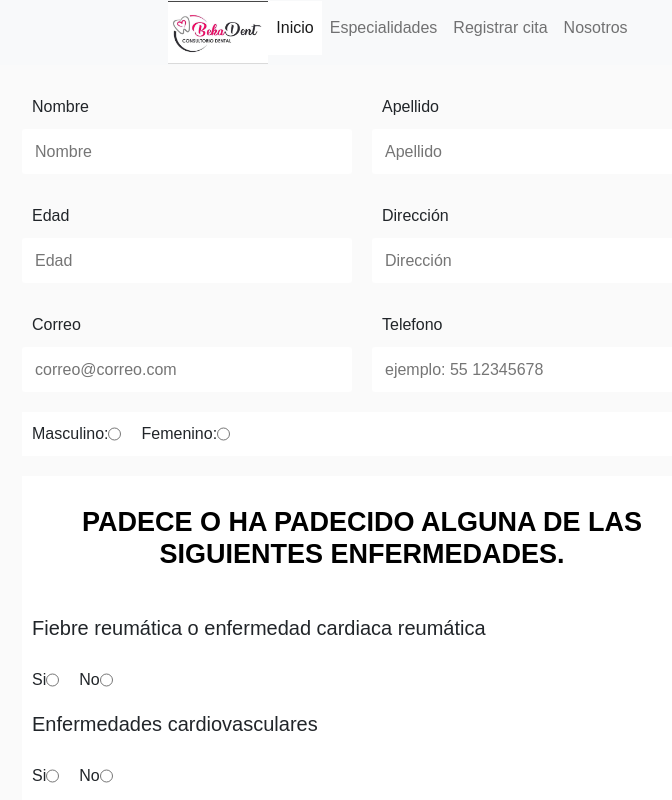
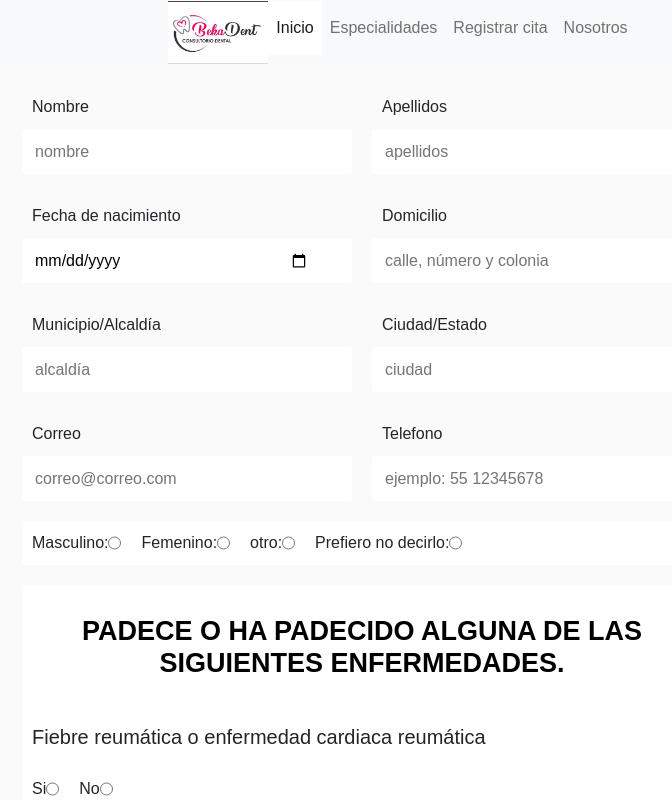
Before and after one commit to JeanAlarcon/Consultorio, a React (Create React App) app: page /nuevoPaciente in a window 1280 px wide. Shown: the top 800 px of the page, without its empty margins (298-970 px from the left). Built offline with nearby package versions, Linux system fonts and the light colour scheme; no server answers.

Commit message:
actualizacion de campos de formulario

```diff
--- a/src/Paginas/Pacientes/PacienteForm.js
+++ b/src/Paginas/Pacientes/PacienteForm.js
@@ -11,26 +11,21 @@ const App = () => {
   const [apellido, cambiarApellido] = useState({campo: '', valido: null});
   const [edad, cambiarEdad] = useState({campo: '', valido: null});
   const [direccion, cambiarDireccion] = useState({campo: '', valido: null});
+  const [municipio, cambiarMunicipio] = useState({campo: '', valido: null});
+  const [region, cambiarRegion] = useState({campo: '', valido: null});
   const [correo, cambiarCorreo] = useState({campo: '', valido: null});
   const [telefono, cambiarTelefono] = useState({campo: '', valido: null});
   const [terminos, cambiarTerminos] = useState({});
   const [formularioValido, cambiarFormularioValido] = useState(null);
 
   const expresiones = {
-    direccion: /^[a-zA-Z0-9\s\-.,#]{1,40}$/, // Letras, numeros, guion_bajo y signo gato
+    direccion: /^[a-zA-Z0-9\s\-.,#,/]{1,40}$/, // Letras, numeros, guion_bajo, signo gato y diagonal
     nombre: /^[a-zA-ZÀ-ÿ\s]{1,40}$/, // Letras y espacios, pueden llevar acentos.
     //password: /^.{4,12}$/, // 4 a 12 digitos.
     correo: /^[a-zA-Z0-9_.+-]+@[a-zA-Z0-9-]+\.[a-zA-Z0-9-.]+$/,
     telefono: /^[0-9\s-]{10,14}$/, // 10 a 14 numeros.
     edad: /^[0-9]{1,2}$/ // 1 a 2 numeros.
   }
-
-  //const handleChecked = async (e) => {
-    //cambiarTerminos({
-      //...terminos,
-      //[e.target.name] : e.target.checked
-    //});
-  //}
 
   const handleChecked = async (e) => {
     const {name, value} = e.target;
@@ -49,7 +44,8 @@ const App = () => {
       apellido.valido === 'true' &&
       edad.valido === 'true' &&
       direccion.valido === 'true' &&
-      correo.valido === 'true' &&
+      municipio.valido === 'true' &&
+      region.valido === 'true' &&
       telefono.valido === 'true'
 
     ){
@@ -58,6 +54,8 @@ const App = () => {
       cambiarApellido({campo: '', valido: null});
       cambiarEdad({campo: '', valido: null});
       cambiarDireccion({campo: '', valido: null});
+      cambiarMunicipio({campo: '', valido: null});
+      cambiarRegion({campo: '', valido: null});
       cambiarCorreo({campo: '', valido: null});
       cambiarTelefono({campo: '', valido: null});
       cambiarTerminos(false);
@@ -68,6 +66,8 @@ const App = () => {
         apellido: apellido.campo,
         edad: edad.campo,
         direccion: direccion.campo,
+        municipio: municipio.campo,
+        region: region.campo,
         correo: correo.campo,
         telefono: telefono.campo,
         terminos: terminos,
@@ -93,7 +93,7 @@ const App = () => {
               cambiarEstado = {cambiarNombre}
               tipo = "text"
               label = "Nombre"
-              placeholder = "Nombre"
+              placeholder = "nombre"
               name = "nombre"
               leyendaError = "Debes utilizar solo letras"
               expresionRegular = {expresiones.nombre}
@@ -103,8 +103,8 @@ const App = () => {
               estado = {apellido}
               cambiarEstado = {cambiarApellido}
               tipo = "text"
-              label = "Apellido"
-              placeholder = "Apellido"
+              label = "Apellidos"
+              placeholder = "apellidos"
               name = "apellido"
               leyendaError = "Debes utilizar solo letras"
               expresionRegular = {expresiones.nombre}
@@ -113,24 +113,47 @@ const App = () => {
           <ComponenteInput
               estado = {edad}
               cambiarEstado = {cambiarEdad}
-              tipo = "text"
-              label = "Edad"
-              placeholder = "Edad"
-              name = "edad"
+              tipo = "date"
+              label = "Fecha de nacimiento"
+              placeholder = "fecha"
+              name = "fecha"
               leyendaError = "Debes utilizar solo números"
-              expresionRegular = {expresiones.edad}
+              expresionRegular = {expresiones.direccion}
           />
 
           <ComponenteInput
               estado = {direccion}
               cambiarEstado = {cambiarDireccion}
               tipo = "text"
-              label = "Dirección"
-              placeholder = "Dirección"
+              label = "Domicilio"
+              placeholder = "calle, número y colonia"
               name = "direccion"
               leyendaError = "Debes utilizar letras, números y #"
               expresionRegular = {expresiones.direccion}
           />
+
+          <ComponenteInput
+              estado = {municipio}
+              cambiarEstado = {cambiarMunicipio}
+              tipo = "text"
+              label = "Municipio/Alcaldía"
+              placeholder = "alcaldía"
+              name = "direccion"
+              leyendaError = "Debes utilizar letras"
+              expresionRegular = {expresiones.nombre}
+          />
+
+          <ComponenteInput
+              estado = {region}
+              cambiarEstado = {cambiarRegion}
+              tipo = "text"
+              label = "Ciudad/Estado"
+              placeholder = "ciudad"
+              name = "direccion"
+              leyendaError = "Debes utilizar letras"
+              expresionRegular = {expresiones.nombre}
+          />
+
 
           <ComponenteInput
               estado = {correo}
@@ -161,6 +184,12 @@ const App = () => {
                 />
                 Femenino:
                 <input type="radio" name="genero" value="femenino" id="terminos" onChange={handleChecked}
+                />
+                otro:
+                <input type="radio" name="genero" value="otro" id="terminos" onChange={handleChecked}
+                />
+                Prefiero no decirlo:
+                <input type="radio" name="genero" value="omitido" id="terminos" onChange={handleChecked}
                 />
             </LabelTerminos>
           </ContenedorTerminos>
@@ -280,7 +309,7 @@ const App = () => {
             </LabelTerminos>
 
             <LabelTerminos>
-              <h5>Ha requerido transfuciones sanguíneas</h5>
+              <h5>Ha requerido transfusiones sanguíneas</h5>
             </LabelTerminos>
             <LabelTerminos htmlFor="pregunta12">
               Si
```
